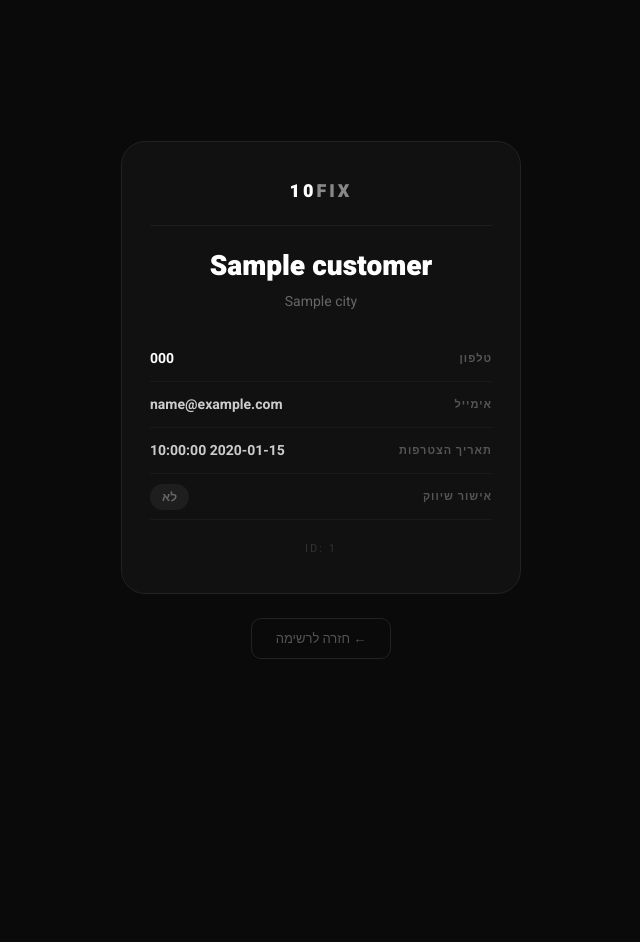
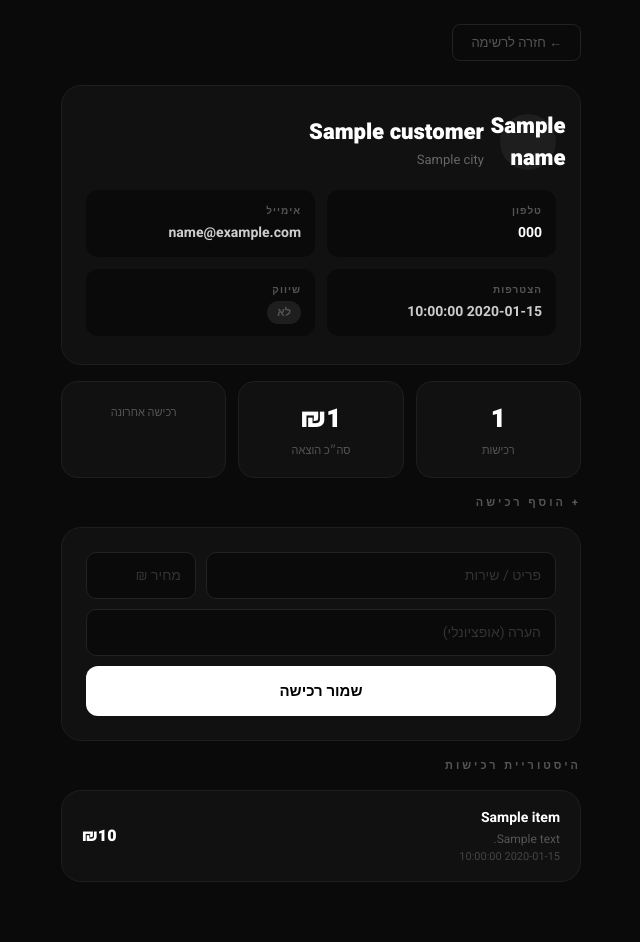
Before and after one commit to lobil542-netizen/10fix-club, a Flask app: template templates/customer_card.html in a window 1280 px wide. Shown: the whole page, without its empty margins (319-959 px from the left). Before the commit the page ends 659 px from the top, so only its background shows below. Run offline with Flask 3, Linux system fonts and the light colour scheme; the template is opened without the code that fills it: most values are stand-ins (such as "Sample title", 1, 10 or a date in 2020).

Commit message:
add purchase tracking system per customer
Co-Authored-By: Claude Sonnet 4.6 <noreply@anthropic.com>

```diff
--- a/app.py
+++ b/app.py
@@ -8,6 +8,7 @@ app = Flask(__name__)
 app.secret_key = "10fix_secret_2026"
 
 EXCEL_FILE = "customers.xlsx"
+PURCHASES_FILE = "purchases.xlsx"
 ADMIN_PASSWORD = "10fix2026"
 
 def init_excel():
@@ -19,6 +20,16 @@ def init_excel():
         for cell in ws[1]:
             cell.font = cell.font.copy(bold=True)
         wb.save(EXCEL_FILE)
+
+def init_purchases():
+    if not os.path.exists(PURCHASES_FILE):
+        wb = Workbook()
+        ws = wb.active
+        ws.title = "רכישות"
+        ws.append(["תאריך", "מזהה לקוח", "שם לקוח", "פריט", "מחיר", "הערה"])
+        for cell in ws[1]:
+            cell.font = cell.font.copy(bold=True)
+        wb.save(PURCHASES_FILE)
 
 def get_customers():
     init_excel()
@@ -44,6 +55,38 @@ def get_customer_by_uid(uid):
         if c["uid"] == uid:
             return c
     return None
+
+def get_purchases(uid=None):
+    init_purchases()
+    wb = load_workbook(PURCHASES_FILE)
+    ws = wb.active
+    purchases = []
+    for row in ws.iter_rows(min_row=2, values_only=True):
+        if row[1]:
+            p = {
+                "date":     row[0] or "",
+                "uid":      row[1] or "",
+                "name":     row[2] or "",
+                "item":     row[3] or "",
+                "price":    row[4] or "",
+                "note":     row[5] or ""
+            }
+            if uid is None or p["uid"] == uid:
+                purchases.append(p)
+    purchases.sort(key=lambda x: x["date"], reverse=True)
+    return purchases
+
+def get_purchase_stats():
+    purchases = get_purchases()
+    stats = {}
+    for p in purchases:
+        uid = p["uid"]
+        if uid not in stats:
+            stats[uid] = {"count": 0, "last": ""}
+        stats[uid]["count"] += 1
+        if not stats[uid]["last"] or p["date"] > stats[uid]["last"]:
+            stats[uid]["last"] = p["date"]
+    return stats
 
 @app.route("/")
 def index():
@@ -90,16 +133,35 @@ def admin():
         return render_template("admin_login.html", error=None)
 
     customers = get_customers()
-    return render_template("admin.html", customers=customers, total=len(customers))
+    stats = get_purchase_stats()
+    return render_template("admin.html", customers=customers, total=len(customers), stats=stats)
 
-@app.route("/admin/customer/<uid>")
+@app.route("/admin/customer/<uid>", methods=["GET", "POST"])
 def customer_card(uid):
     if not session.get("admin"):
         return redirect(url_for("admin"))
     customer = get_customer_by_uid(uid)
     if not customer:
         return "לקוח לא נמצא", 404
-    return render_template("customer_card.html", customer=customer)
+
+    if request.method == "POST":
+        item  = request.form.get("item", "").strip()
+        price = request.form.get("price", "").strip()
+        note  = request.form.get("note", "").strip()
+        if item:
+            init_purchases()
+            wb = load_workbook(PURCHASES_FILE)
+            ws = wb.active
+            ws.append([
+                datetime.now().strftime("%d/%m/%Y %H:%M"),
+                uid, customer["name"], item, price, note
+            ])
+            wb.save(PURCHASES_FILE)
+        return redirect(url_for("customer_card", uid=uid))
+
+    purchases = get_purchases(uid)
+    total_spent = sum(float(p["price"]) for p in purchases if p["price"] and str(p["price"]).replace('.','').isdigit())
+    return render_template("customer_card.html", customer=customer, purchases=purchases, total_spent=total_spent)
 
 @app.route("/terms")
 def terms():
@@ -112,6 +174,7 @@ def admin_logout():
 
 if __name__ == "__main__":
     init_excel()
+    init_purchases()
     print("=" * 40)
     print("10FIX מועדון לקוחות - שרת פעיל")
     print("כתובת: http://localhost:5000")
--- a/templates/admin.html
+++ b/templates/admin.html
@@ -143,6 +143,8 @@
           <th class="col-email">אימייל</th>
           <th>שיווק</th>
           <th class="col-date">תאריך</th>
+          <th>רכישות</th>
+          <th>רכישה אחרונה</th>
           <th>כרטיס</th>
         </tr>
       </thead>
@@ -161,6 +163,8 @@
             {% endif %}
           </td>
           <td class="td-date col-date">{{ c.date }}</td>
+          <td style="text-align:center;font-weight:700;">{{ stats[c.uid].count if c.uid in stats else 0 }}</td>
+          <td class="td-date">{{ stats[c.uid].last.split(' ')[0] if c.uid in stats else '—' }}</td>
           <td>
             {% if c.uid %}
             <a href="/admin/customer/{{ c.uid }}" style="color:#000;font-size:12px;font-weight:700;border:1px solid #ddd;padding:4px 10px;border-radius:8px;text-decoration:none;white-space:nowrap">פרטים ←</a>
--- a/templates/customer_card.html
+++ b/templates/customer_card.html
@@ -12,87 +12,242 @@
       background: #0a0a0a;
       color: #fff;
       direction: rtl;
-      min-height: 100vh;
-      display: flex;
-      flex-direction: column;
-      align-items: center;
-      justify-content: center;
-      padding: 24px;
+      padding: 24px 16px 60px;
     }
-    .card {
-      background: #111;
-      border: 1px solid #222;
-      border-radius: 24px;
-      padding: 36px 28px;
-      width: 100%;
-      max-width: 400px;
-      text-align: center;
-    }
-    .logo { font-size: 18px; font-weight: 900; letter-spacing: 3px; color: #fff; margin-bottom: 4px; }
-    .logo span { color: #888; }
-    .divider { height: 1px; background: #1e1e1e; margin: 20px 0; }
-    .name { font-size: 28px; font-weight: 900; color: #fff; margin-bottom: 4px; }
-    .city { font-size: 14px; color: #666; margin-bottom: 24px; }
-    .info-row {
-      display: flex;
-      justify-content: space-between;
-      align-items: center;
-      padding: 12px 0;
-      border-bottom: 1px solid #1a1a1a;
-    }
-    .info-row:last-of-type { border-bottom: none; }
-    .info-label { font-size: 11px; color: #555; letter-spacing: 1px; font-weight: 700; }
-    .info-value { font-size: 14px; color: #ccc; font-weight: 600; }
-    .badge-yes { background: #1a2e1a; color: #4caf50; padding: 4px 12px; border-radius: 20px; font-size: 12px; }
-    .badge-no  { background: #1e1e1e; color: #666; padding: 4px 12px; border-radius: 20px; font-size: 12px; }
-    .uid { font-size: 11px; color: #333; margin-top: 20px; letter-spacing: 2px; }
+    .wrap { max-width: 520px; margin: 0 auto; }
+
     .back-btn {
-      margin-top: 24px;
       display: inline-block;
       color: #555;
       font-size: 13px;
       text-decoration: none;
       border: 1px solid #222;
-      padding: 10px 24px;
-      border-radius: 10px;
+      padding: 8px 18px;
+      border-radius: 8px;
+      margin-bottom: 24px;
       transition: color 0.2s, border-color 0.2s;
     }
     .back-btn:hover { color: #fff; border-color: #555; }
+
+    .profile-card {
+      background: #111;
+      border: 1px solid #1e1e1e;
+      border-radius: 20px;
+      padding: 28px 24px;
+      margin-bottom: 16px;
+    }
+    .profile-top {
+      display: flex;
+      align-items: center;
+      gap: 16px;
+      margin-bottom: 20px;
+    }
+    .avatar {
+      width: 56px; height: 56px;
+      background: #1e1e1e;
+      border-radius: 50%;
+      display: flex;
+      align-items: center;
+      justify-content: center;
+      font-size: 22px;
+      font-weight: 900;
+      color: #fff;
+      flex-shrink: 0;
+    }
+    .profile-name { font-size: 22px; font-weight: 900; }
+    .profile-city { font-size: 13px; color: #666; margin-top: 2px; }
+
+    .info-grid {
+      display: grid;
+      grid-template-columns: 1fr 1fr;
+      gap: 12px;
+    }
+    .info-box {
+      background: #0a0a0a;
+      border-radius: 12px;
+      padding: 14px;
+    }
+    .info-box .label { font-size: 10px; color: #555; letter-spacing: 1px; font-weight: 700; margin-bottom: 4px; }
+    .info-box .value { font-size: 14px; color: #ccc; font-weight: 600; }
+    .info-box .value a { color: #fff; text-decoration: none; }
+
+    .stats-row {
+      display: grid;
+      grid-template-columns: repeat(3, 1fr);
+      gap: 12px;
+      margin-bottom: 16px;
+    }
+    .stat-box {
+      background: #111;
+      border: 1px solid #1e1e1e;
+      border-radius: 16px;
+      padding: 18px 12px;
+      text-align: center;
+    }
+    .stat-box .num { font-size: 26px; font-weight: 900; color: #fff; }
+    .stat-box .lbl { font-size: 11px; color: #555; margin-top: 4px; }
+
+    .section-title {
+      font-size: 11px;
+      letter-spacing: 3px;
+      color: #555;
+      font-weight: 700;
+      margin-bottom: 16px;
+    }
+
+    /* ADD PURCHASE FORM */
+    .add-form {
+      background: #111;
+      border: 1px solid #1e1e1e;
+      border-radius: 20px;
+      padding: 24px;
+      margin-bottom: 16px;
+    }
+    .form-row { display: flex; gap: 10px; margin-bottom: 10px; }
+    .form-row input {
+      flex: 1;
+      padding: 12px 14px;
+      background: #0a0a0a;
+      border: 1px solid #222;
+      border-radius: 10px;
+      color: #fff;
+      font-size: 14px;
+      font-family: 'Heebo', Arial, sans-serif;
+      outline: none;
+      transition: border-color 0.2s;
+    }
+    .form-row input:focus { border-color: #555; }
+    .form-row input::placeholder { color: #333; }
+    .add-btn {
+      width: 100%;
+      padding: 14px;
+      background: #fff;
+      color: #000;
+      border: none;
+      border-radius: 12px;
+      font-size: 15px;
+      font-weight: 700;
+      cursor: pointer;
+      font-family: 'Heebo', Arial, sans-serif;
+    }
+
+    /* PURCHASES LIST */
+    .purchases-wrap {
+      background: #111;
+      border: 1px solid #1e1e1e;
+      border-radius: 20px;
+      overflow: hidden;
+    }
+    .purchase-item {
+      padding: 16px 20px;
+      border-bottom: 1px solid #1a1a1a;
+      display: flex;
+      justify-content: space-between;
+      align-items: center;
+    }
+    .purchase-item:last-child { border-bottom: none; }
+    .purchase-item .item-name { font-size: 14px; font-weight: 700; color: #fff; }
+    .purchase-item .item-note { font-size: 12px; color: #555; margin-top: 2px; }
+    .purchase-item .item-date { font-size: 11px; color: #444; }
+    .purchase-item .item-price {
+      font-size: 16px;
+      font-weight: 900;
+      color: #fff;
+      white-space: nowrap;
+    }
+    .empty { text-align: center; padding: 40px; color: #333; font-size: 14px; }
+
+    .badge-yes { background: #1a2e1a; color: #4caf50; padding: 3px 10px; border-radius: 20px; font-size: 11px; }
+    .badge-no  { background: #1e1e1e; color: #555; padding: 3px 10px; border-radius: 20px; font-size: 11px; }
   </style>
 </head>
 <body>
-  <div class="card">
-    <div class="logo">10<span>FIX</span></div>
-    <div class="divider"></div>
-    <div class="name">{{ customer.name }}</div>
-    <div class="city">{{ customer.city }}</div>
+<div class="wrap">
 
-    <div class="info-row">
-      <span class="info-label">טלפון</span>
-      <span class="info-value"><a href="tel:{{ customer.phone }}" style="color:#fff;text-decoration:none">{{ customer.phone }}</a></span>
+  <a href="/admin" class="back-btn">← חזרה לרשימה</a>
+
+  <!-- פרופיל -->
+  <div class="profile-card">
+    <div class="profile-top">
+      <div class="avatar">{{ customer.name[0] }}</div>
+      <div>
+        <div class="profile-name">{{ customer.name }}</div>
+        <div class="profile-city">{{ customer.city }}</div>
+      </div>
     </div>
-    <div class="info-row">
-      <span class="info-label">אימייל</span>
-      <span class="info-value">{{ customer.email or "—" }}</span>
+    <div class="info-grid">
+      <div class="info-box">
+        <div class="label">טלפון</div>
+        <div class="value"><a href="tel:{{ customer.phone }}">{{ customer.phone }}</a></div>
+      </div>
+      <div class="info-box">
+        <div class="label">אימייל</div>
+        <div class="value">{{ customer.email or "—" }}</div>
+      </div>
+      <div class="info-box">
+        <div class="label">הצטרפות</div>
+        <div class="value">{{ customer.date }}</div>
+      </div>
+      <div class="info-box">
+        <div class="label">שיווק</div>
+        <div class="value">
+          {% if customer.consent == "כן" %}<span class="badge-yes">מאושר</span>
+          {% else %}<span class="badge-no">לא</span>{% endif %}
+        </div>
+      </div>
     </div>
-    <div class="info-row">
-      <span class="info-label">תאריך הצטרפות</span>
-      <span class="info-value">{{ customer.date }}</span>
-    </div>
-    <div class="info-row">
-      <span class="info-label">אישור שיווק</span>
-      <span class="info-value">
-        {% if customer.consent == "כן" %}
-        <span class="badge-yes">כן</span>
-        {% else %}
-        <span class="badge-no">לא</span>
-        {% endif %}
-      </span>
-    </div>
-
-    <div class="uid">ID: {{ customer.uid }}</div>
   </div>
 
-  <a href="/admin" class="back-btn">← חזרה לרשימה</a>
+  <!-- סטטיסטיקות -->
+  <div class="stats-row">
+    <div class="stat-box">
+      <div class="num">{{ purchases|length }}</div>
+      <div class="lbl">רכישות</div>
+    </div>
+    <div class="stat-box">
+      <div class="num">₪{{ total_spent|int }}</div>
+      <div class="lbl">סה״כ הוצאה</div>
+    </div>
+    <div class="stat-box">
+      <div class="num">{{ purchases[0].date.split(' ')[0] if purchases else '—' }}</div>
+      <div class="lbl">רכישה אחרונה</div>
+    </div>
+  </div>
+
+  <!-- הוסף רכישה -->
+  <div class="section-title">+ הוסף רכישה</div>
+  <div class="add-form">
+    <form method="POST">
+      <div class="form-row">
+        <input type="text" name="item" placeholder="פריט / שירות" required>
+        <input type="number" name="price" placeholder="מחיר ₪" style="max-width:110px">
+      </div>
+      <div class="form-row">
+        <input type="text" name="note" placeholder="הערה (אופציונלי)">
+      </div>
+      <button type="submit" class="add-btn">שמור רכישה</button>
+    </form>
+  </div>
+
+  <!-- היסטוריה -->
+  <div class="section-title">היסטוריית רכישות</div>
+  <div class="purchases-wrap">
+    {% if purchases %}
+      {% for p in purchases %}
+      <div class="purchase-item">
+        <div>
+          <div class="item-name">{{ p.item }}</div>
+          {% if p.note %}<div class="item-note">{{ p.note }}</div>{% endif %}
+          <div class="item-date">{{ p.date }}</div>
+        </div>
+        <div class="item-price">{% if p.price %}₪{{ p.price }}{% else %}—{% endif %}</div>
+      </div>
+      {% endfor %}
+    {% else %}
+      <div class="empty">אין רכישות עדיין</div>
+    {% endif %}
+  </div>
+
+</div>
 </body>
 </html>
```
